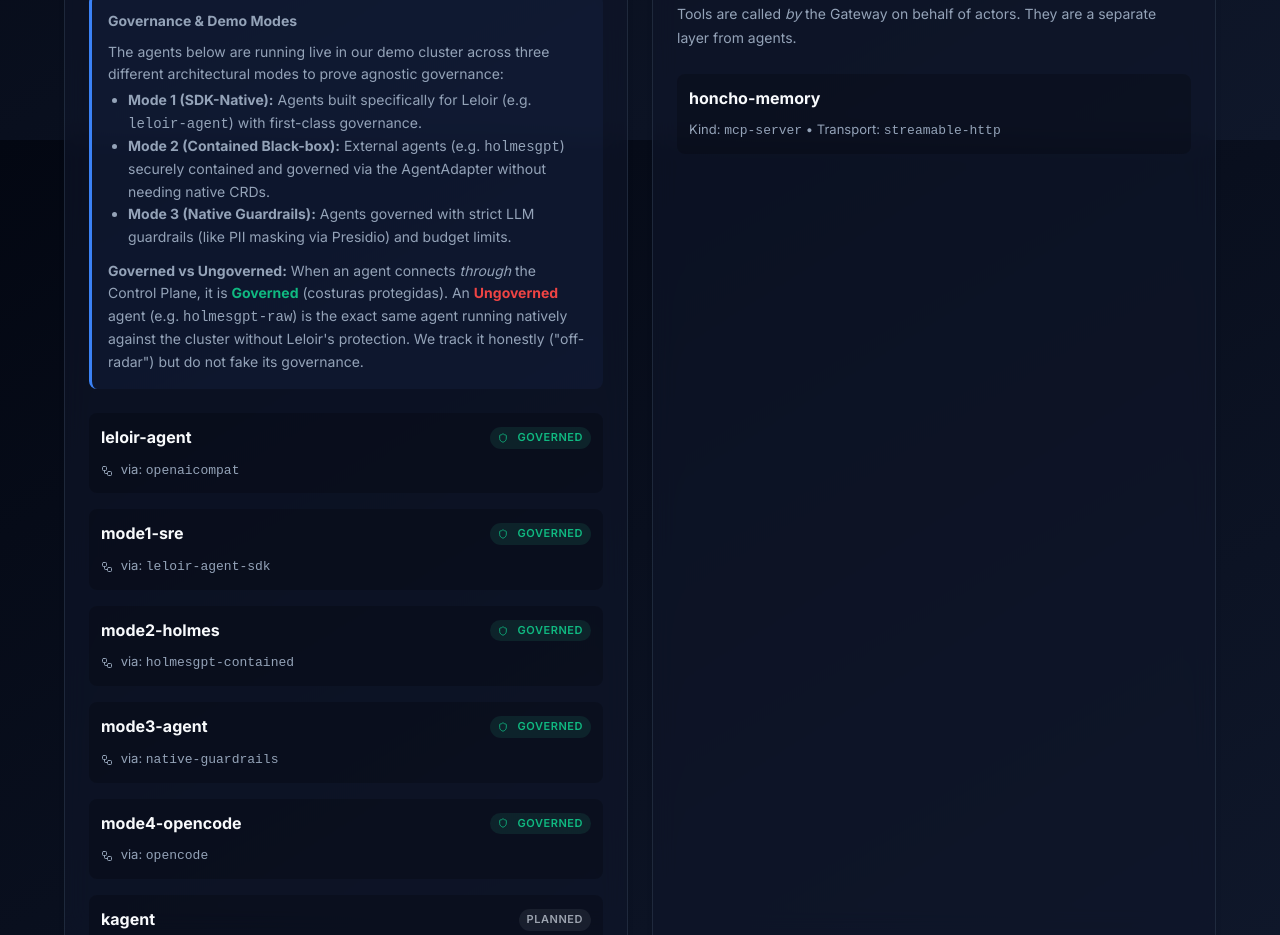
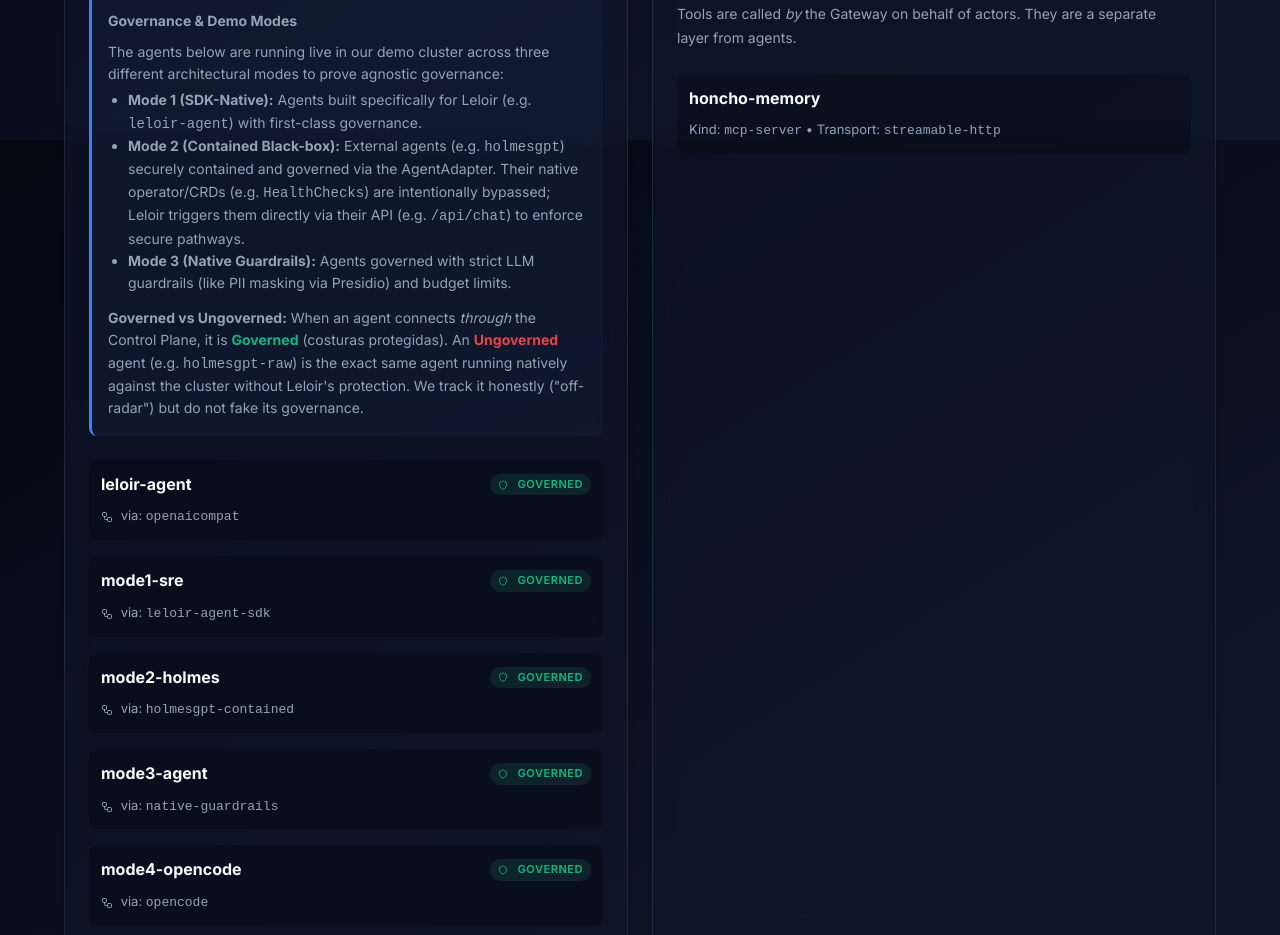
Before and after one commit to villadalmine/leloir-site, a React (Vite) app: page /#/install in a window 1280 px wide. Shown: the part 1460-2395 px from the top of the page. Built offline with nearby package versions, Linux system fonts and the light colour scheme.

Commit message:
docs(site): clarify how mode 2 bypasses holmes native CRDs

```diff
--- a/src/pages/Install.tsx
+++ b/src/pages/Install.tsx
@@ -47,7 +47,7 @@
                 The agents below are running live in our demo cluster across three different architectural modes to prove agnostic governance:
                 <ul style={{ marginTop: '4px', marginBottom: '0', paddingLeft: '20px' }}>
                   <li><strong>Mode 1 (SDK-Native):</strong> Agents built specifically for Leloir (e.g. <code>leloir-agent</code>) with first-class governance.</li>
-                  <li><strong>Mode 2 (Contained Black-box):</strong> External agents (e.g. <code>holmesgpt</code>) securely contained and governed via the AgentAdapter without needing native CRDs.</li>
+                  <li><strong>Mode 2 (Contained Black-box):</strong> External agents (e.g. <code>holmesgpt</code>) securely contained and governed via the AgentAdapter. Their native operator/CRDs (e.g. <code>HealthChecks</code>) are intentionally bypassed; Leloir triggers them directly via their API (e.g. <code>/api/chat</code>) to enforce secure pathways.</li>
                   <li><strong>Mode 3 (Native Guardrails):</strong> Agents governed with strict LLM guardrails (like PII masking via Presidio) and budget limits.</li>
                 </ul>
               </div>
```
